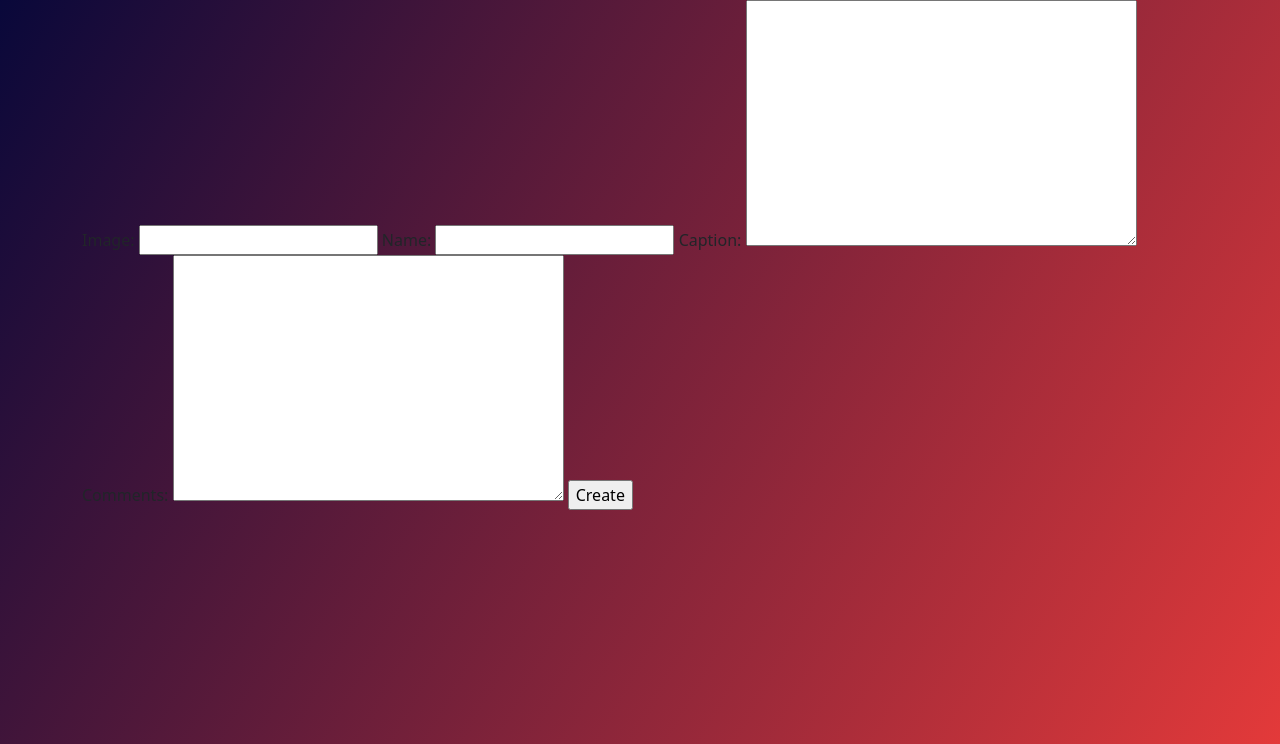
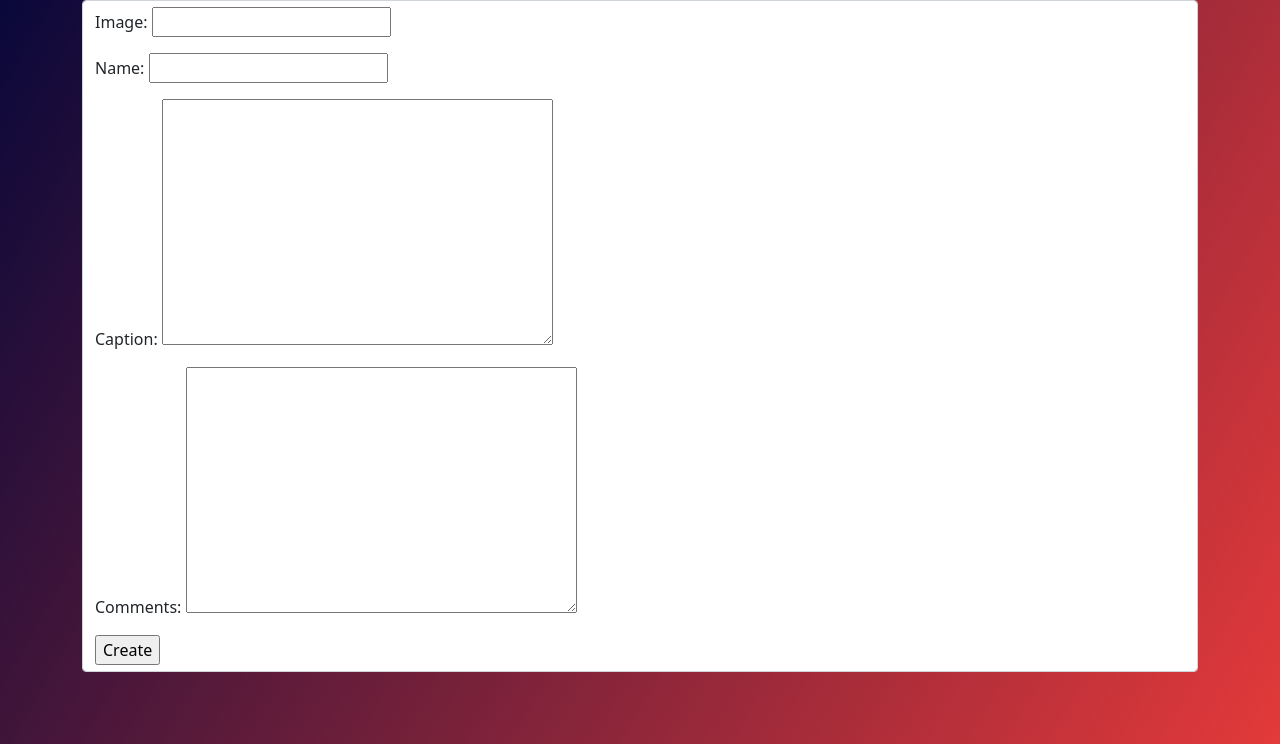
Before and after one commit to AdnanK1/photobooth, a Django app: page /create_post in a window 1280 px wide. Shown: the part 56-800 px from the top of the page. Run offline with Django 4.2, Linux system fonts and the light colour scheme; some libraries are stand-ins or nearby versions.

Commit message:
Templates:Added form control in create post

```diff
--- a/base/templates/create_post.html
+++ b/base/templates/create_post.html
@@ -1,9 +1,9 @@
 {% extends 'base.html' %}
 {% block content %}
 <div class="container">
-    <form action="" method="POST">
+    <form action="" method="POST" class="form-control">
         {% csrf_token %}
-        {{form}}
+        {{form.as_p}}
         <input type="submit" value="Create">
     </form>
 </div>
```
